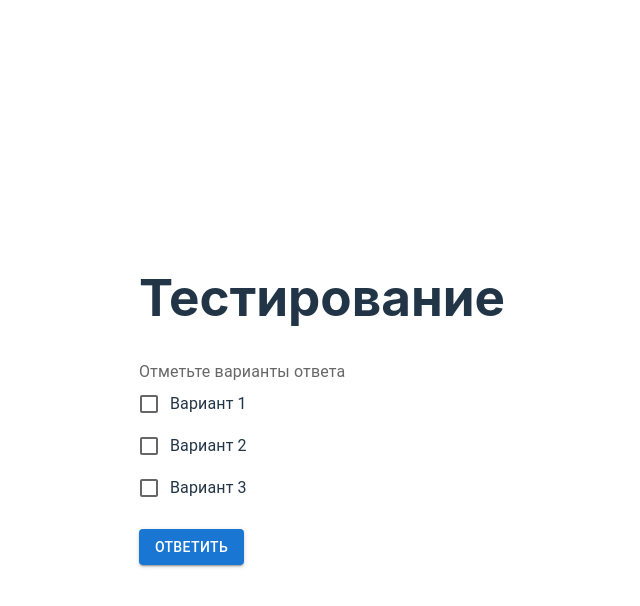
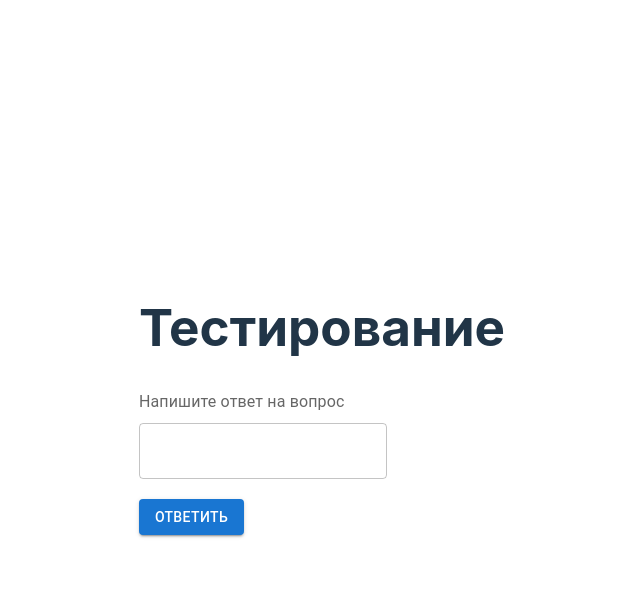
Before and after one commit to parunkov/react12, a React (Vite) app: page / in a window 1280 px wide. Both pictures are taken after a click on the button "ОТВЕТИТЬ". Shown: the top 606 px of the page, without its empty margins (318-958 px from the left). Built offline with nearby package versions, Linux system fonts and the light colour scheme.

Commit message:
input test

```diff
--- a/src/App.scss
+++ b/src/App.scss
@@ -52,3 +52,7 @@
   text-align: left;
   margin-top: 20px;
 }
+
+.testInput {
+  margin-top: 10px !important;
+}
--- a/src/App.tsx
+++ b/src/App.tsx
@@ -2,6 +2,7 @@ import { useState } from 'react'
 import './App.scss'
 import RadioTest from './components/radioTest/RadioTest';
 import CheckboxTest from './components/checkboxTest/CheckboxTest';
+import InputTest from './components/inputTest/InputTest';
 
 export interface ItestData {
   id?: number;
@@ -57,7 +58,7 @@ function App() {
   const onButtonClick = (value: string | string[]) => {
     const newState: IappState = { ...appState };
     // newState.curretIndex += 1;
-    newState.curretIndex = 1;
+    newState.curretIndex = 2;
     newState.test[appState.curretIndex].result = value;
     setAppState(newState);
     console.log(appState);
@@ -85,6 +86,10 @@ function App() {
           question={appState.test[appState.curretIndex].question}
           answers={appState.test[appState.curretIndex].answers}
           callback={onButtonClick} /> : ''}
+          {appState.test[appState.curretIndex]?.type === 'input' ? <InputTest
+          question={appState.test[appState.curretIndex].question}
+          answers={appState.test[appState.curretIndex].answers}
+          callback={onButtonClick} /> : ''}
       </div>
     </>
   )
--- /dev/null
+++ b/src/components/inputTest/InputTest.tsx
@@ -0,0 +1,30 @@
+import { Button, FormControl, FormLabel, TextField } from "@mui/material";
+import { ChangeEvent, useState } from "react";
+import { ItestData } from "../../App";
+
+function InputTest({ question, callback }: ItestData) {
+    const [value, setValue] = useState('');
+
+    const handleChange = (event: ChangeEvent<HTMLInputElement>) => {
+        setValue((event.target as HTMLInputElement).value);
+    };
+
+    const onAnswerClick = () => {
+        if (!callback) return;
+        callback(value);
+    }
+
+    return (
+        <>
+            <FormControl>
+                <FormLabel id="demo-input-group-label">{question}</FormLabel>
+                <TextField id="outlined-basic" className="testInput" variant="outlined" onChange={handleChange}/>
+            </FormControl>
+            <div className="buttonWrapper">
+                <Button variant="contained" onClick={onAnswerClick}>Ответить</Button>
+            </div>
+        </>
+    )
+}
+
+export default InputTest
```
